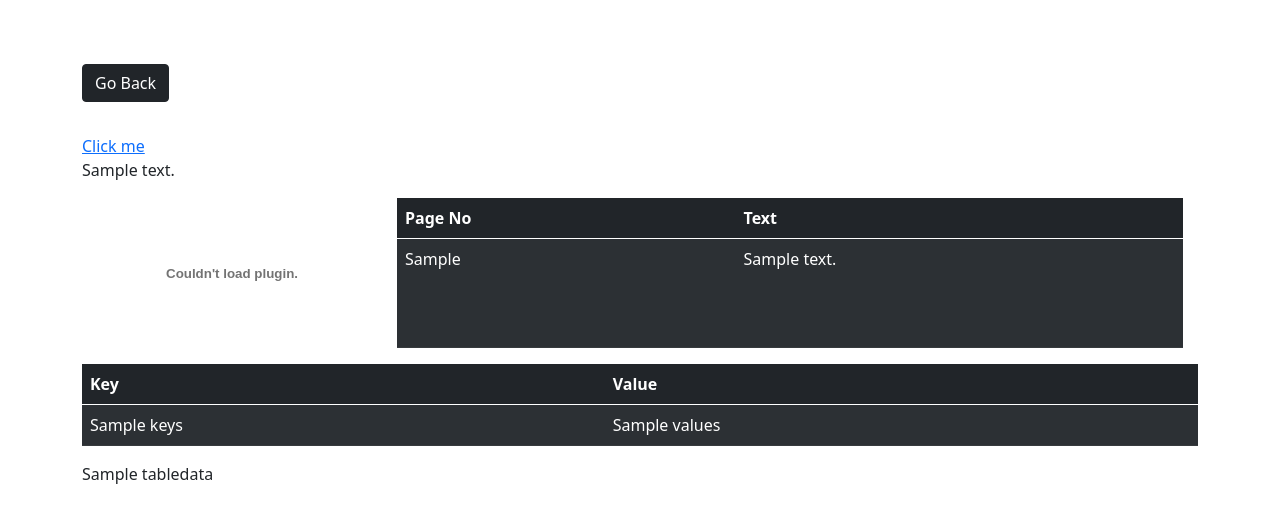
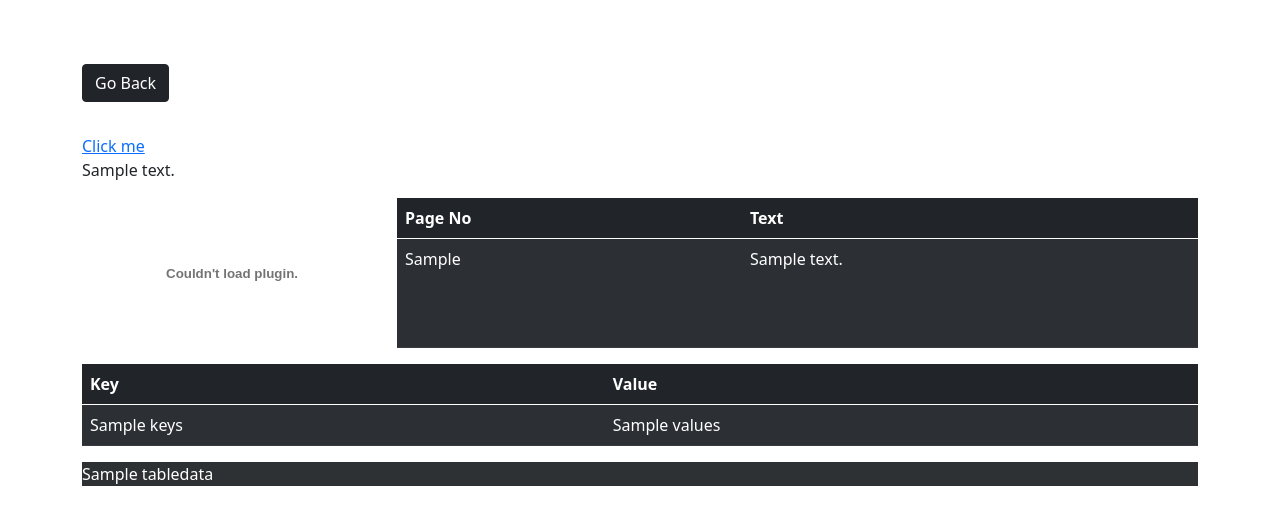
Before and after one commit to rabiyulfahimhasim786/ocr-taxid, a Django app: template photos/templates/photos/photo.html in a window 1280 px wide. Shown: the top 525 px of the page. Run offline with Django 3.2, Linux system fonts and the light colour scheme; tables that the repository leaves empty hold one stand-in row (values such as "Sample post"); the template is opened without the code that fills it: values that come from a table or form of the project are taken from there, most other values are stand-ins (such as "Sample title", 1, 10 or a date in 2020).

Commit message:
Add files via upload

```diff
--- a/photos/templates/photos/photo.html
+++ b/photos/templates/photos/photo.html
@@ -31,7 +31,7 @@
                 <div class="overall" style="display: flex;" >
                     <!-- <embed src="https://tesxtractkvtable-us-east-1-660866612853.s3.amazonaws.com/async-kv-table/Receipt.pdf" width="500" height="375">		 -->
                         <embed name="plugin" src= "{{photo.image.url}}"  type="application/pdf" width= "auto" height= "auto">
-                        <table class="table table-dark table-striped" style="margin: 0px 15px;">
+                        <table class="table table-dark table-striped" style="margin: 0px 0px 0px 15px;">
                         <thead>
                         <tr>
                             <th>Page No</th>
@@ -82,7 +82,7 @@
                             </tbody>
                         </table>
                     </div>
-                    <div>
+                    <div class="tablesdata" style="background: #2d3134;color: #fff;">
                         <!-- {% for csvs in tabledata %}
                         {% autoescape off %}{{ csvs|safe  }}{% endautoescape %}
                         <p></p>
```
